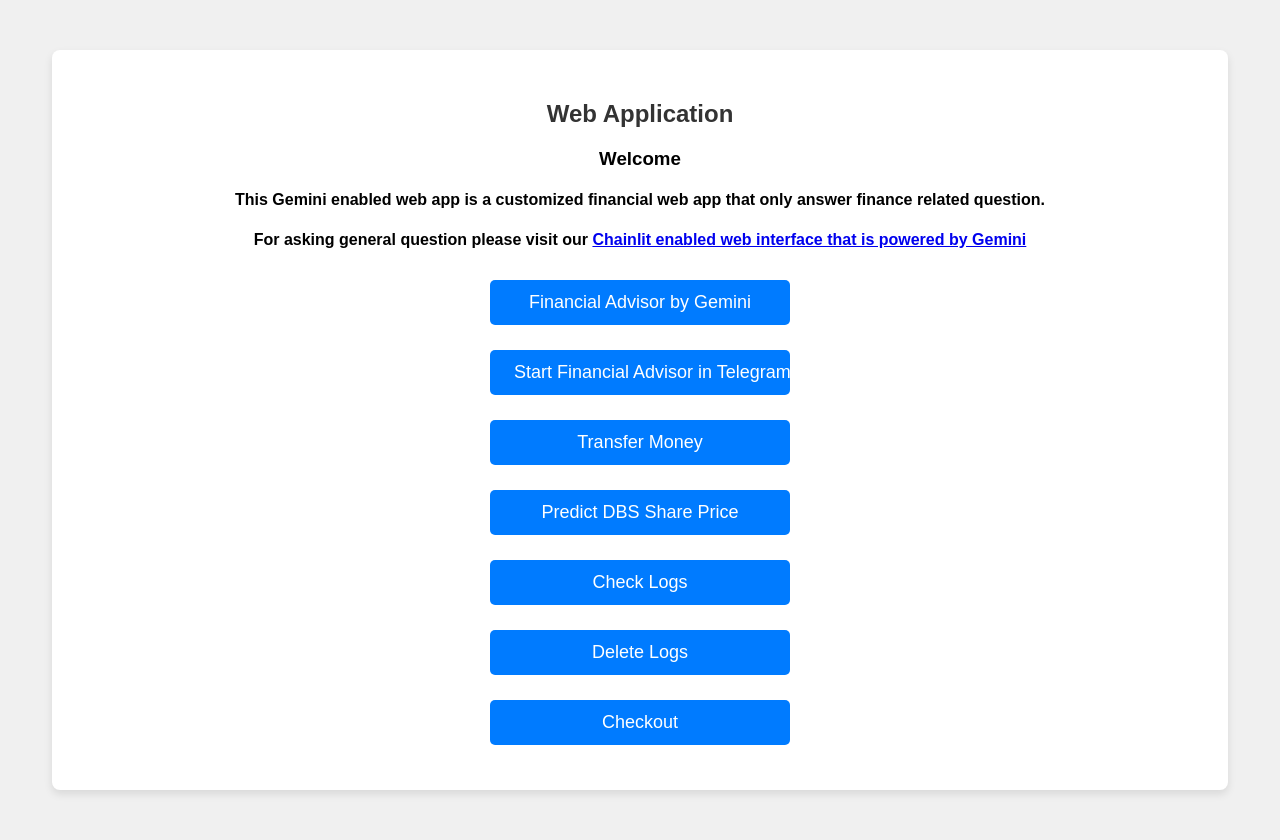
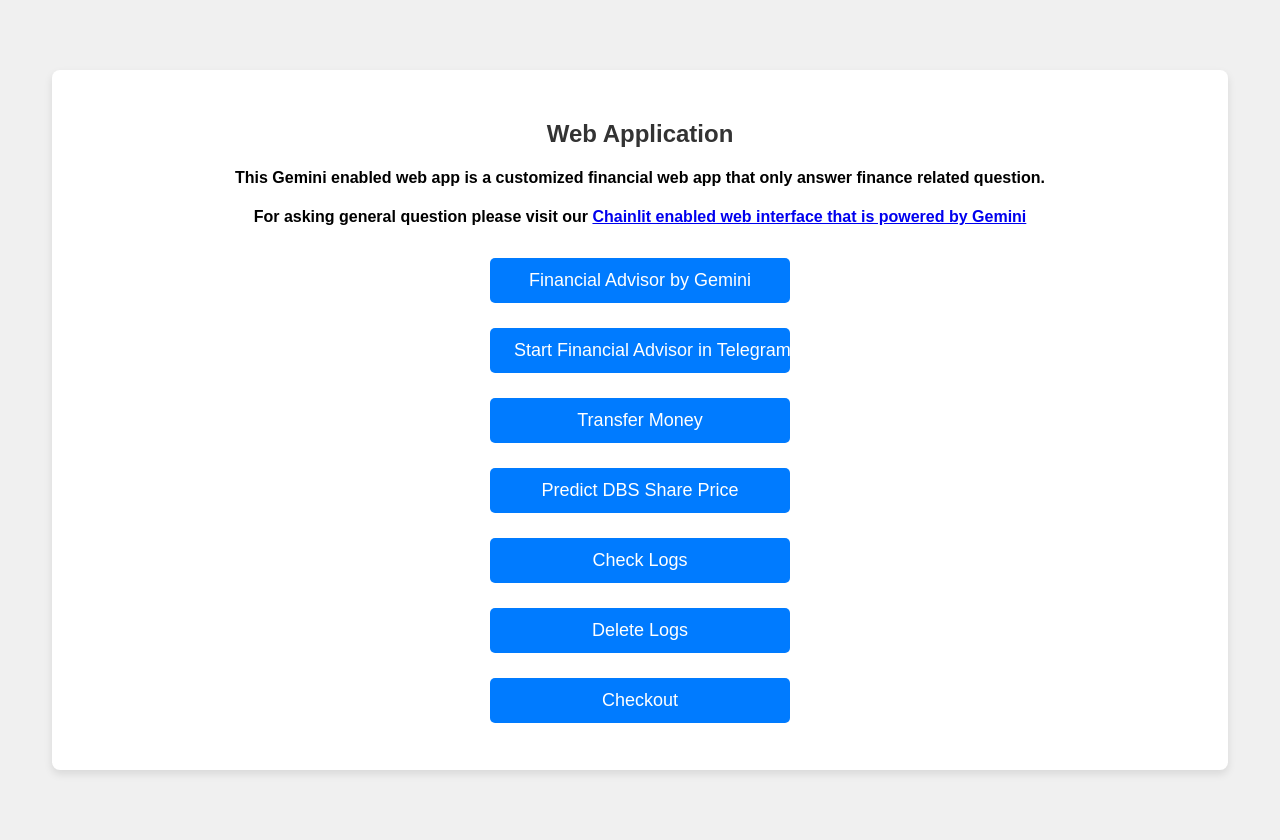
Before and after one commit to mlnotes2718/sctp-dsai-pt1-m6-tt, a Flask app: page /main in a window 1280 px wide. Run offline with Flask 3, Linux system fonts and the light colour scheme; some libraries are stand-ins or nearby versions.

Commit message:
update html

```diff
--- a/templates/main.html
+++ b/templates/main.html
@@ -6,7 +6,6 @@
 <body>
     <div class="container">
         <h2>Web Application</h2>
-        <h3>Welcome {{ name }}</h3>
         <h4>This Gemini enabled web app is a customized financial web app that only answer finance related question.</h4>
         <h4>For asking general question please visit our <a href="https://chainlit-gemini.onrender.com/" target="_blank">Chainlit enabled web interface that is powered by Gemini</a></h4>
 
```
